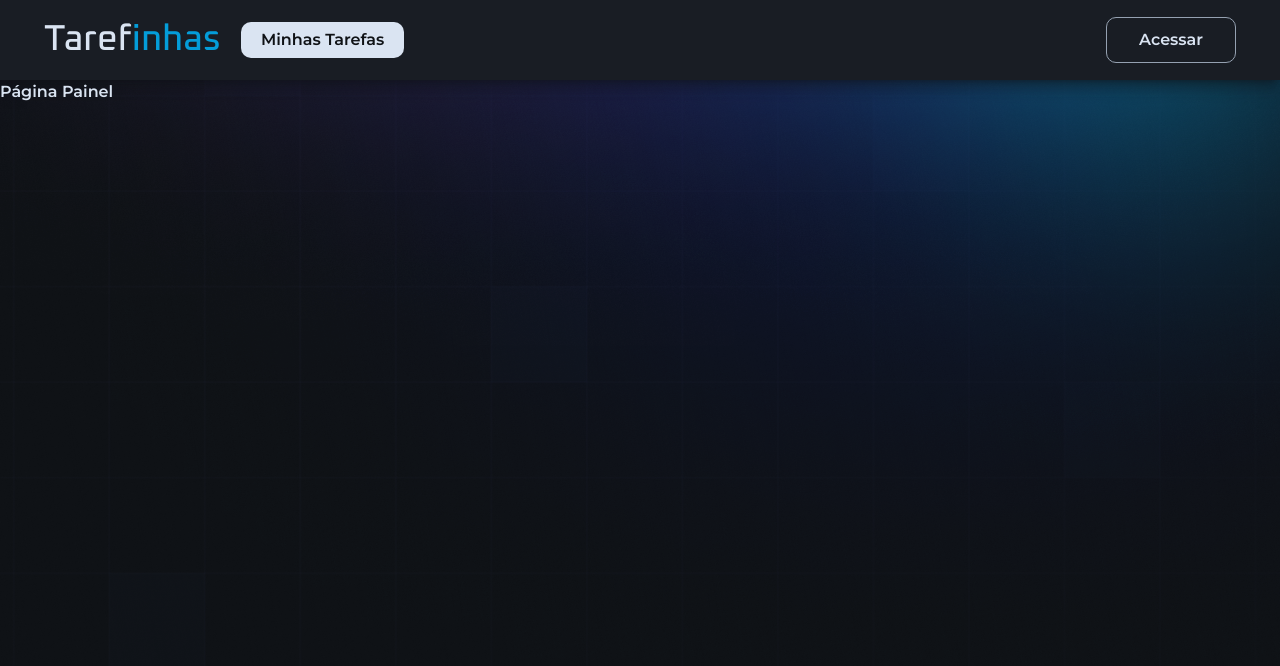
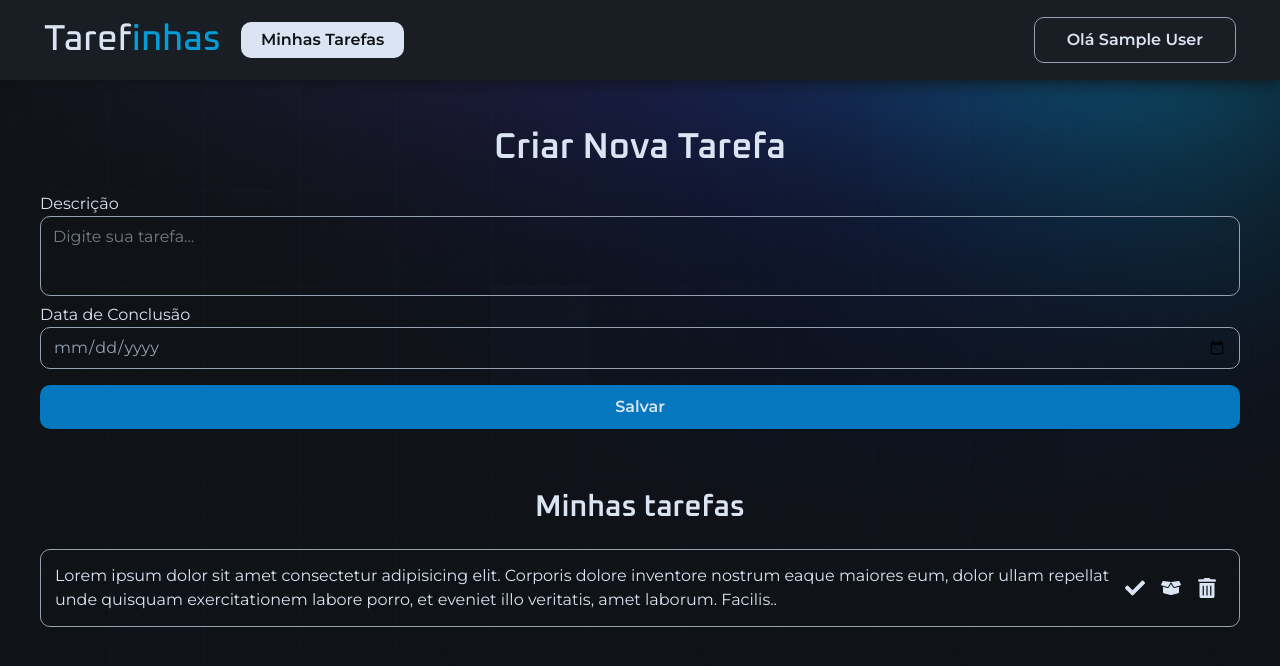
Before and after one commit to geovanelelis/to-do-list-react, a Next.js app: page /dashboard in a window 1280 px wide. Shown: the top 666 px of the page. Built offline with nearby package versions, Linux system fonts and the light colour scheme; no server answers; sample sign-in values are in the browser's storage.

Commit message:
criação do dashboard

```diff
--- a/package.json
+++ b/package.json
@@ -10,11 +10,13 @@
   },
   "dependencies": {
     "@tailwindcss/postcss": "^4.0.8",
+    "firebase": "^11.3.1",
     "next": "15.1.7",
     "next-auth": "^4.24.11",
     "postcss": "^8.5.3",
     "react": "^19.0.0",
     "react-dom": "^19.0.0",
+    "react-icons": "^5.5.0",
     "tailwindcss": "^4.0.8"
   },
   "devDependencies": {
--- a/public/api/auth/[...nextauth]/route.ts
+++ /dev/null
@@ -1,14 +0,0 @@
-import NextAuth from 'next-auth'
-import GoogleProvider from 'next-auth/providers/google'
-
-export const authOptions = {
-  providers: [
-    GoogleProvider({
-      clientId: process.env.GOOGLE_CLIENT_ID as string,
-      clientSecret: process.env.GOOGLE_CLIENT_SECRET as string,
-    }),
-  ],
-  secret: process.env.NEXTAUTH_SECRET as string,
-}
-
-export default NextAuth(authOptions)
--- /dev/null
+++ b/src/app/api/auth/[...nextauth]/route.ts
@@ -0,0 +1,15 @@
+import NextAuth from 'next-auth'
+import GoogleProvider from 'next-auth/providers/google'
+
+export const authOptions = {
+  providers: [
+    GoogleProvider({
+      clientId: process.env.GOOGLE_CLIENT_ID!,
+      clientSecret: process.env.GOOGLE_CLIENT_SECRET!,
+    }),
+  ],
+  secret: process.env.NEXTAUTH_SECRET,
+}
+
+const handler = NextAuth(authOptions)
+export { handler as GET, handler as POST }
--- a/src/app/dashboard/page.tsx
+++ b/src/app/dashboard/page.tsx
@@ -1,13 +1,99 @@
+'use client'
+
+import { useSession } from 'next-auth/react'
+import { redirect } from 'next/navigation'
+import { ChangeEvent, useState } from 'react'
+
 import Head from 'next/head'
+import { Textarea } from '../../components/textarea'
+import { FaTrashAlt, FaBoxOpen, FaCheck } from 'react-icons/fa'
 
 export default function Dashboard() {
+
+  const { data: session, status } = useSession()
+  const [input, setInput] = useState('')
+  const [endDate, setEndDate] = useState('')
+  const [completed, setCompleted] = useState(false)
+  const [archived, setArchived] = useState(false)
+
+  if (status === 'loading') {
+    return <p>Carregando...</p>
+  }
+
+  if (!session) {
+    redirect('/')
+  }
+
   return (
-    <div>
+    <div className="max-w-[1240px] mx-auto px-5 py-8 md:py-0">
       <Head>
         <title>Meu painel de tarefas</title>
       </Head>
 
-      <h1>Página Painel</h1>
+      <main>
+        <section>
+          <div className="font-medium  pb-7 mt-12 flex flex-col items-center justify-center">
+            <h1 className="font-heading text-4xl font-bold text-gray-100 mb-6">
+              Criar Nova Tarefa
+            </h1>
+
+            <form className="w-full flex flex-col gap-4">
+              <div>
+                <label className="text-gray-100 font-medium">Descrição</label>
+                <Textarea
+                  placeholder="Digite sua tarefa..."
+                  value={input}
+                  onChange={(event: ChangeEvent<HTMLTextAreaElement>) =>
+                    setInput(event.target.value)
+                  }
+                />
+
+                <label htmlFor="end_date" className="text-gray-100 font-medium">
+                  Data de Conclusão
+                </label>
+                <input
+                  type="date"
+                  id="end_date"
+                  className="w-full px-3 py-2 border border-gray-300 rounded-xl text-gray-300 outline-none focus:outline-none"
+                  value={endDate}
+                  onChange={(event) => setEndDate(event.target.value)}
+                />
+              </div>
+
+              <button
+                type="submit"
+                className="font-bold px-7 py-2.5 rounded-xl bg-blue-700 text-gray-100 cursor-pointer hover:bg-blue-500 transition-all duration-300"
+              >
+                Salvar
+              </button>
+            </form>
+          </div>
+        </section>
+
+        <section className="mt-8 flex flex-col">
+          <h1 className="text-center font-heading text-3xl font-bold text-gray-100 mb-6">
+            Minhas tarefas
+          </h1>
+          <article className="mb-3.5 flex border border-gray-300 rounded-xl p-3.5 flex-col items-start">
+            <div className="flex items-center justify-between w-full">
+              <p className="whitespace-pre-wrap">
+                Lorem ipsum dolor sit amet consectetur adipisicing elit. Corporis dolore inventore
+                nostrum eaque maiores eum, dolor ullam repellat unde quisquam exercitationem labore
+                porro, et eveniet illo veritatis, amet laborum. Facilis..
+              </p>
+              <button>
+                <FaCheck className="size-5 text-gray-100 hover:text-green transition-all duration-300 cursor-pointer mx-2" />
+              </button>
+              <button>
+                <FaBoxOpen className="size-5 text-gray-100 hover:text-yellow transition-all duration-300 cursor-pointer mx-2" />
+              </button>
+              <button>
+                <FaTrashAlt className="size-5 text-gray-100 hover:text-red transition-all duration-300 cursor-pointer mx-2" />
+              </button>
+            </div>
+          </article>
+        </section>
+      </main>
     </div>
   )
 }
--- a/src/app/globals.css
+++ b/src/app/globals.css
@@ -7,7 +7,11 @@
   --color-blue-500: #049dd9;
   --color-blue-700: #0477bf;
 
-  --color-red: #f05d6c;
+  --color-red: #ff3f2f;
+
+  --color-green: #2ebc7d;
+
+  --color-yellow: #ffe524;
 
   --color-gray-100: #dae4f2;
   --color-gray-200: #c8d0da;
--- a/src/app/layout.tsx
+++ b/src/app/layout.tsx
@@ -3,6 +3,7 @@ import './globals.css'
 
 import type { Metadata } from 'next'
 import { Oxanium, Montserrat } from 'next/font/google'
+import AuthProvider from '@/components/sessionprovider'
 
 export const metadata: Metadata = {
   title: 'To Do List',
@@ -26,11 +27,13 @@ export default function RootLayout({
   children: React.ReactNode
 }>) {
   return (
-      <html lang="en" className={`${oxanium.variable} ${montserrat.variable}`}>
-        <body className="bg-gray-900 text-gray-100 font-bold antialiased bg-[url(/background.png)] bg-no-repeat bg-top md:bg-right-top">
+    <html lang="en" className={`${oxanium.variable} ${montserrat.variable}`}>
+      <body className="bg-gray-900 text-gray-100 antialiased bg-[url(/background.png)] bg-no-repeat bg-top md:bg-right-top">
+        <AuthProvider>
           <Header />
           {children}
-        </body>
-      </html>
+        </AuthProvider>
+      </body>
+    </html>
   )
 }
--- a/src/app/page.tsx
+++ b/src/app/page.tsx
@@ -25,8 +25,7 @@ export default function Home() {
 
             <div>
               <section className="flex flex-row gap-16">
-                <span className="button">criar nova</span>
-                <span className="button">arquivadas</span>
+                <span className="button">Tarefas Arquivadas</span>
               </section>
             </div>
           </div>
--- a/src/components/header.tsx
+++ b/src/components/header.tsx
@@ -1,6 +1,11 @@
+'use client'
+
+import { signIn, signOut, useSession } from 'next-auth/react'
 import Link from 'next/link'
 
 export function Header() {
+  const { data: session, status } = useSession()
+
   return (
     <header className="w-full h-20 bg-gray-700 shadow-lg shadow-gray-900/50 flex items-center justify-center">
       <section className="px-6 w-full max-w-[1240px] flex items-center justify-between">
@@ -11,15 +16,28 @@ export function Header() {
               <span className="text-blue-500">inhas</span>
             </h1>
           </Link>
-          <Link
-            href="/dashboard"
-            className="px-5 py-1.5 rounded-xl bg-gray-100 text-gray-900 cursor-pointer mx-5 hover:opacity-90 transition-all duration-300"
-          >
-            Minhas Tarefas
-          </Link>
+
+          {session?.user && (
+            <Link
+              href="/dashboard"
+              className="font-bold px-5 py-1.5 rounded-xl bg-gray-100 text-gray-900 cursor-pointer mx-5 hover:opacity-80 transition-all duration-300"
+            >
+              Minhas Tarefas
+            </Link>
+          )}
         </nav>
 
-        <button className="button">Acessar</button>
+        {status == 'loading' ? (
+          <></>
+        ) : session ? (
+          <button className="button font-bold" onClick={() => signOut()}>
+            Olá {session?.user?.name}
+          </button>
+        ) : (
+          <button className="button" onClick={() => signIn('google')}>
+            Acessar
+          </button>
+        )}
       </section>
     </header>
   )
--- /dev/null
+++ b/src/components/sessionprovider.tsx
@@ -0,0 +1,7 @@
+'use client'
+
+import { SessionProvider } from 'next-auth/react'
+
+export default function AuthProvider({ children }: { children: React.ReactNode }) {
+  return <SessionProvider>{children}</SessionProvider>
+}
--- /dev/null
+++ b/src/components/textarea.tsx
@@ -0,0 +1,10 @@
+import { HTMLProps } from 'react'
+
+export function Textarea({ ...rest }: HTMLProps<HTMLTextAreaElement>) {
+  return (
+    <textarea
+      className="w-full h-20 px-3 py-2 border border-gray-300 rounded-xl text-gray-100 focus:outline-none resize-none"
+      {...rest}
+    ></textarea>
+  )
+}
```
Also changed, not shown: 2 other files (tests, documents, lock files or other folders).
